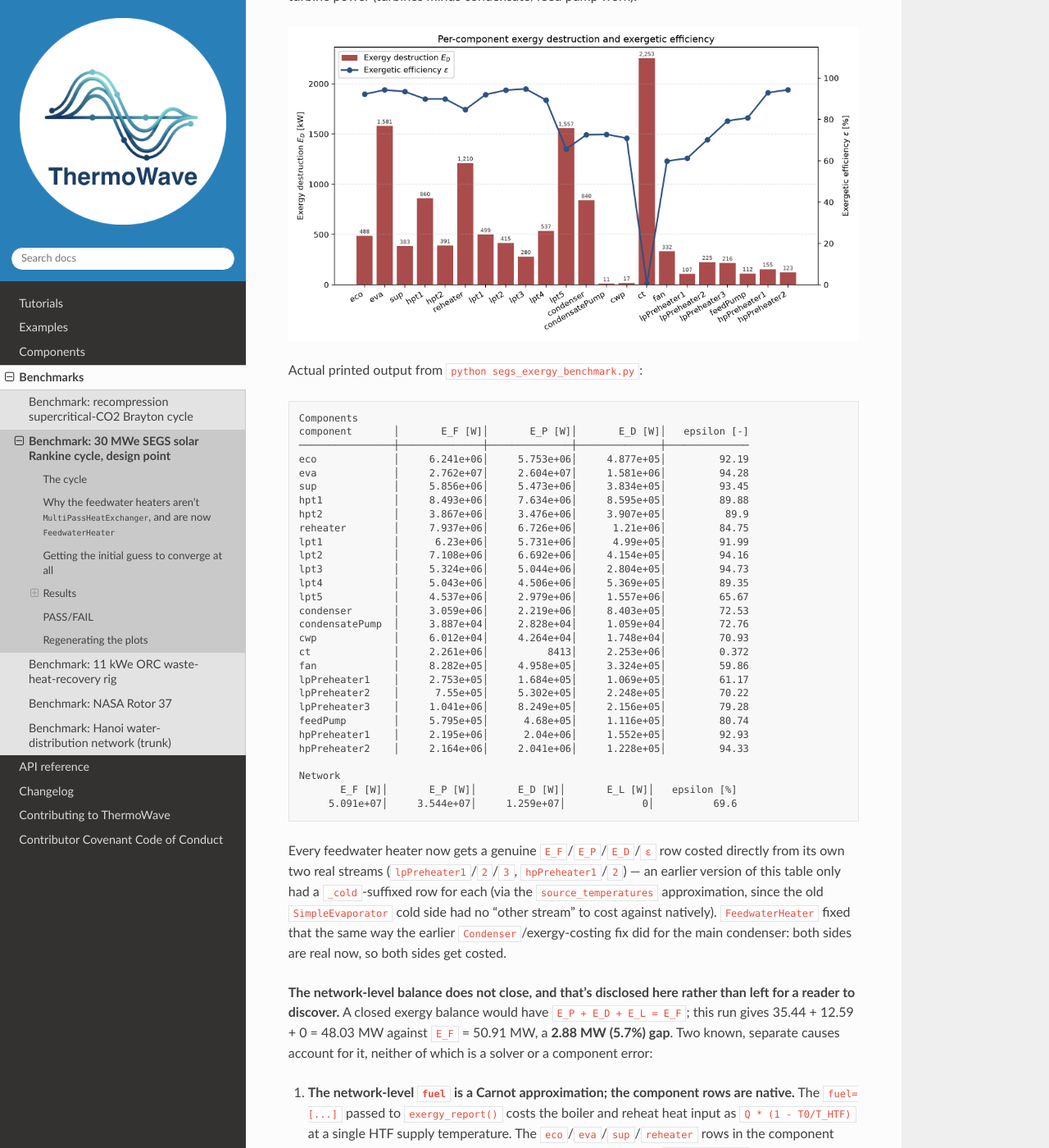
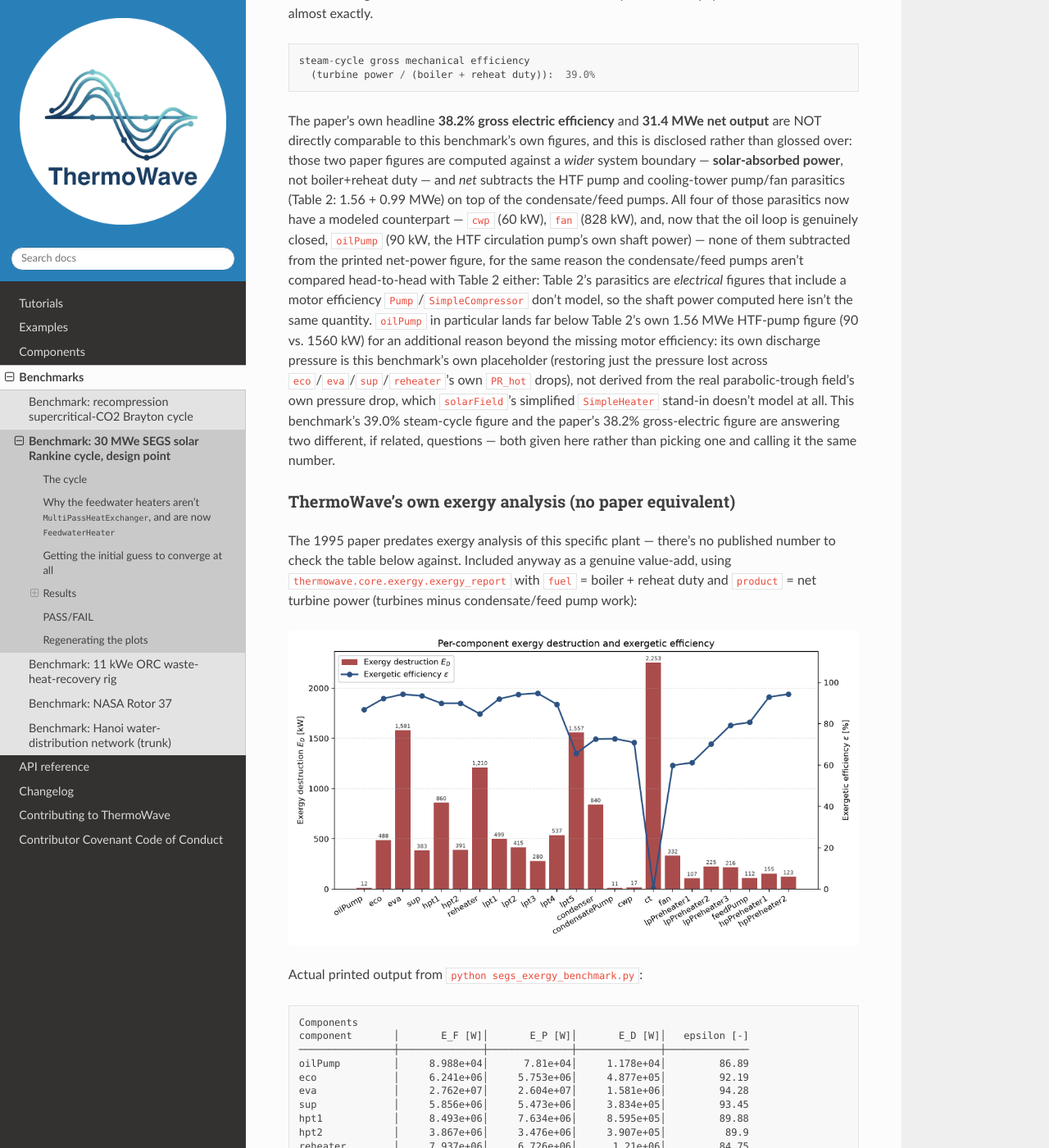
Before and after one commit to karimialii/ThermoWave, a Sphinx documentation site: the page built from docs/benchmark/segs_exergy/segs_exergy_benchmark.md, in a window 1280 px wide and 1400 px high, scrolled down 9201 px. Shown: the whole window at 82% size. Built offline with Sphinx 7.4.7 and the Read the Docs theme 3.1.0, drawn with Linux system fonts in a browser that asks for light colours; some of the changed text lies outside the part shown.

Commit message:
SEGS doc: describe the now-closed oil/HTF loop and its solar-field stand-in
Documents the benchmark script's own topology change: the oil loop is
genuinely closed now (oil_recycle -> oilPump -> solarField -> back to
oil_split) instead of a Source/Sink boundary, with solarField (a plain
SimpleHeater targeting the published 390 C Fig. 4 supply temperature) as
a deliberately simplified solar-field stand-in -- no irradiance/receiver
physics, just the same boundary-crossing pattern this benchmark already
uses elsewhere.

Closing the loop with Recycle (which requires a fixed mdot, unlike
TESPy's own CycleCloser) removed the oil circulation rate's previous
freedom as a Newton unknown. Documents the resulting degrees-of-freedom
fix: eco no longer has its own Setpoint (the 10 K economizer-approach
target was already the least physically-grounded of the four UA-closing
specs), so its UA is now determined by the closed loop's real energy
balance instead -- eco's own solved state barely moved (12.79 MW/300.4 C
either way), confirming the two approaches were already telling the same
story.

oilPump now gets a genuine exergy row and a real (if simplified, low-
pressure placeholder) shaft-power figure -- the HTF-circulation-pump
parasitic Table 2 counts against net output now has a modeled
counterpart, disclosed as still far below Table 2's own 1.56 MWe figure.
Converges cleanly, 43 iterations. Turbine power, mass balance, and every
other subsystem unaffected.

Co-Authored-By: Claude Sonnet 5 <noreply@anthropic.com>

````diff
--- a/docs/benchmark/segs_exergy/segs_exergy_benchmark.md
+++ b/docs/benchmark/segs_exergy/segs_exergy_benchmark.md
@@ -91,6 +89,44 @@ reheater doesn't have this problem — its inlet (`hpt2`'s own `P_out`,
 18.58 bar) is an independent absolute anchor, not compounded through
 other components' ratios, so `PR_cold = 17.1 / 18.58` (both
 already-published Table 3 pressures) lands on the target exactly.
+
+**The oil/HTF loop is now genuinely closed too, not a `Source`/`Sink`
+boundary — with a simplified solar-field stand-in, not the trough's own
+physics.** `oil_merge → oilPump → solarField → oil_recycle → oil_split`:
+`oilPump` is a plain `Pump` restoring the pressure lost across
+`eco`/`eva`/`sup`/`reheater`'s own `PR_hot=0.98` drops, and `solarField`
+is a plain [`SimpleHeater`](../../components/heat-exchangers/heater.md)
+targeting the published 390 C HTF supply temperature (Fig. 4) directly —
+a deliberately simplified representative for the parabolic-trough field
+(no irradiance, receiver-loss, or tracking-loss physics modeled), the
+same "boundary-crossing stand-in" pattern this benchmark already uses
+elsewhere. `oilPump`'s own shaft power is a genuine, if simplified,
+counterpart to the HTF-circulation-pump parasitic Table 2 counts against
+net output (see "Gross and net output" below for why it's still far
+below Table 2's own figure).
+
+Closing this loop with [`Recycle`](../../components/flow-elements/recycle.md)
+removed a degree of freedom the open-loop design relied on: `Recycle`
+always takes a *fixed* `mdot` (unlike TESPy's own `CycleCloser`, which
+lets the oil flow stay a genuine free unknown), so the oil circulation
+rate — previously a free Newton unknown solved for by `eva`'s own 5 K
+pinch spec — is now fixed at `OIL_MDOT_DESIGN = 404.06 kg/s` (this
+benchmark's own previously-solved open-loop value, a disclosed,
+physically-grounded design flow, not an independently invented number).
+Fixing that flow *and* hard-pinning `solarField`'s outlet at 390 C
+together would over-constrain the chain exactly the way an earlier
+abandoned attempt at the open-loop boiler already documented ("with
+`OIL_MDOT` pinned AND the oil supply temperature pinned AND
+`sp_sup`/`sp_eco` pinned, the evaporator's own oil outlet temperature is
+already fully determined — so `sp_eva`'s `ttd_l=5` had nothing left to
+move"). The fix is the same shape: `eco` no longer has a `Setpoint` of
+its own. Its `UA` stays free (`UA=None`) but is now determined by the
+closed loop's own real energy balance instead of the earlier version's
+assumed 10 K economizer-approach target — a genuine improvement, not
+just a degrees-of-freedom workaround: `eco`'s own solved state barely
+moved (12.79 MW / 300.4 C either way), confirming the closed loop's real
+physics and the earlier assumed approach temperature were already
+telling the same story.
 
 **Cooling-water loop / cooling tower: a real closed loop, not an
 unmodeled heat sink.** The condenser previously rejected its duty to
@@ -122,13 +158,13 @@ Several of this subsystem's sizing constants are disclosed placeholders,
 not solved or published values: `RISER_RATIO=4.0` (a standard
 natural-circulation recirculation ratio, 3–6:1 is typical), `CW_MDOT`/
 `AIR_MDOT` (sized from a placeholder condenser duty and design
-temperature-rise assumptions, not a solved value), and `FAN_PR` (a small,
+temperature-rise assumptions, not a solved value), `FAN_PR` (a small,
 disclosed placeholder fan boost, ~0.5 mbar above ambient — enough to move
-air through the tower, not a derived design value). `OIL_MDOT` looks like
-one too but
-isn't — it's only a warm-start *guess*; the real oil circulation rate is
-a free unknown, solved for by the evaporator's own 5 K pinch `Setpoint`
-(`oil_src` itself has `mdot=None`), landing at ~404 kg/s. See
+air through the tower, not a derived design value), and
+`OIL_MDOT_DESIGN=404.06 kg/s` (this benchmark's own previously-solved
+open-loop value, now used as a *fixed* design flow for the closed oil
+loop's own `Recycle` — see "The oil/HTF loop is now genuinely closed
+too" above for why it can no longer be a free unknown). See
 `docs/superpowers/specs/2026-08-06-segs-full-plant-design.md` for the
 full degrees-of-freedom rationale behind each of these.
 
@@ -446,20 +482,24 @@ figures, and this is disclosed rather than glossed over: those two paper
 figures are computed against a *wider* system boundary — **solar-absorbed
 power**, not boiler+reheat duty — and *net* subtracts the HTF pump and
 cooling-tower pump/fan parasitics (Table 2: 1.56 + 0.99 MWe) on top of the
-condensate/feed pumps. Of those, only the **HTF (solar-field oil)
-circulation pump** is genuinely outside this benchmark's scope — the solar
-field that pump serves isn't modeled at all (see "Scope" in the script's
-own module docstring). The cooling-water pump (`cwp`, 60 kW) and
-cooling-tower fan (`fan`, 828 kW) *are* modeled components with their own
-solved power and their own exergy rows below; they're simply not
-subtracted from the printed net-power figure, for the same reason the
-condensate/feed pumps aren't compared head-to-head with Table 2 either —
-Table 2's parasitics are *electrical* figures that include a motor
-efficiency `Pump`/`SimpleCompressor` don't model, so the shaft power
-computed here isn't the same quantity. This benchmark's 39.0%
-steam-cycle figure and the paper's 38.2% gross-electric figure are
-answering two different, if related, questions — both given here rather
-than picking one and calling it the same number.
+condensate/feed pumps. All four of those parasitics now have a modeled
+counterpart — `cwp` (60 kW), `fan` (828 kW), and, now that the oil loop
+is genuinely closed, `oilPump` (90 kW, the HTF circulation pump's own
+shaft power) — none of them subtracted from the printed net-power figure,
+for the same reason the condensate/feed pumps aren't compared
+head-to-head with Table 2 either: Table 2's parasitics are *electrical*
+figures that include a motor efficiency `Pump`/`SimpleCompressor` don't
+model, so the shaft power computed here isn't the same quantity. `oilPump`
+in particular lands far below Table 2's own 1.56 MWe HTF-pump figure (90
+vs. 1560 kW) for an additional reason beyond the missing motor efficiency:
+its own discharge pressure is this benchmark's own placeholder (restoring
+just the pressure lost across `eco`/`eva`/`sup`/`reheater`'s own `PR_hot`
+drops), not derived from the real parabolic-trough field's own pressure
+drop, which `solarField`'s simplified `SimpleHeater` stand-in doesn't
+model at all. This benchmark's 39.0% steam-cycle figure and the paper's
+38.2% gross-electric figure are answering two different, if related,
+questions — both given here rather than picking one and calling it the
+same number.
 
 ### ThermoWave's own exergy analysis (no paper equivalent)
 
@@ -477,6 +517,7 @@ Actual printed output from `python segs_exergy_benchmark.py`:
 Components
 component       │       E_F [W]│       E_P [W]│       E_D [W]│   epsilon [-]
 ────────────────┼──────────────┼──────────────┼──────────────┼──────────────
+oilPump         │     8.988e+04│      7.81e+04│     1.178e+04│         86.89
 eco             │     6.241e+06│     5.753e+06│     4.877e+05│         92.19
 eva             │     2.762e+07│     2.604e+07│     1.581e+06│         94.28
 sup             │     5.856e+06│     5.473e+06│     3.834e+05│         93.45
@@ -502,8 +543,10 @@ hpPreheater2    │     2.164e+06│     2.041e+06│     1.228e+05│         9
 
 Network
        E_F [W]│       E_P [W]│       E_D [W]│       E_L [W]│   epsilon [%]
-     5.091e+07│     3.544e+07│     1.259e+07│             0│          69.6
+     5.091e+07│     3.544e+07│      1.26e+07│             0│          69.6
 ```
+
+`oilPump` gets a genuine exergy row for the same reason `cwp`/`condensatePump`/`feedPump` already did — it's a real, solved pump component. This is new: the oil loop only just became genuinely closed (with `oilPump` as a real component, not a `Source` boundary) — see "The cycle" above.
 
 Every feedwater heater now gets a genuine `E_F`/`E_P`/`E_D`/`ε` row costed
 directly from its own two real streams (`lpPreheater1`/`2`/`3`,
@@ -516,8 +559,8 @@ condenser: both sides are real now, so both sides get costed.
 
 **The network-level balance does not close, and that's disclosed here
 rather than left for a reader to discover.** A closed exergy balance would
-have `E_P + E_D + E_L = E_F`; this run gives 35.44 + 12.59 + 0 = 48.03 MW
-against `E_F` = 50.91 MW, a **2.88 MW (5.7%) gap**. Two known, separate
+have `E_P + E_D + E_L = E_F`; this run gives 35.44 + 12.60 + 0 = 48.04 MW
+against `E_F` = 50.91 MW, a **2.87 MW (5.6%) gap**. Two known, separate
 causes account for it, neither of which is a solver or a component error:
 
 1. **The network-level `fuel` is a Carnot approximation; the component
@@ -530,8 +573,8 @@ causes account for it, neither of which is a solver or a component error:
    reconcile, and the network-level fuel runs the higher of the two.
    Costing the network-level fuel natively from the oil stream as well
    would remove this term; that's a natural follow-up, not done here.
-2. **`fan` and `cwp` shaft work enters `E_D` with no matching `E_F`
-   entry.** Both are real modeled components whose destroyed exergy is
+2. **`fan`/`cwp`/`oilPump` shaft work enters `E_D` with no matching `E_F`
+   entry.** All three are real modeled components whose destroyed exergy is
    tallied into the network `E_D` total, but the electrical work driving
    them is not declared as a network-level fuel stream, so it appears on
    the destruction side of the balance only.
@@ -577,20 +620,25 @@ disclosed, understood simplification (a placeholder pump discharge
 pressure instead of a derived one) — not an unexplained discrepancy.
 
 The boiler-internals (economizer/drum/evaporator/superheater/reheater),
-cooling-water-loop/cooling-tower, and feedwater-heater/deaerator
-subsystems all converge cleanly as part of the same full-plant solve (42
-iterations, residual 2.3e-08) — there's no separate pass/fail gate for
+cooling-water-loop/cooling-tower, feedwater-heater/deaerator, and oil/HTF
+loop subsystems all converge cleanly as part of the same full-plant solve
+(43 iterations, residual 4.8e-08) — there's no separate pass/fail gate for
 them, since they're wired into the one `Network.solve()` this whole
-benchmark already runs.
-Lippke's Table 3 has no design data for either subsystem, so their own
-pass criteria are narrower than the turbine/mass-balance checks above:
-`sup` and `reheater` genuinely reach the published 371 C boiler/reheater
-outlet (see "Boiler internals"), and the closed cooling-water loop is
-internally consistent (`condenser`'s and `ct`'s duties agree to within
-0.1%, see "Cooling tower"). Everything else about these two subsystems —
-individual component duties, `UA`s, and exergy figures — is reported as
-ThermoWave's own result with no published number to check it against,
-disclosed as such rather than presented as a validated match.
+benchmark already runs. The oil loop is now genuinely closed
+(`oil_recycle`, through `oilPump` and a `solarField` stand-in) rather than
+a `Source`/`Sink` boundary — see "The cycle" above for the full
+degrees-of-freedom accounting, including why `eco` no longer has its own
+`Setpoint`.
+Lippke's Table 3 has no design data for the boiler-internals or
+cooling-tower subsystems, so their own pass criteria are narrower than
+the turbine/mass-balance checks above: `sup` and `reheater` genuinely
+reach the published 371 C boiler/reheater outlet (see "Boiler
+internals"), and the closed cooling-water loop is internally consistent
+(`condenser`'s and `ct`'s duties agree to within 0.1%, see "Cooling
+tower"). Everything else about these subsystems — individual component
+duties, `UA`s, and exergy figures — is reported as ThermoWave's own
+result with no published number to check it against, disclosed as such
+rather than presented as a validated match.
 
 ## Regenerating the plots
 
````
Also changed, not shown: other parts of docs/benchmark/segs_exergy/segs_exergy_benchmark.md (+1 -3 lines), docs/benchmark/segs_exergy/exergy_efficiency.png.
